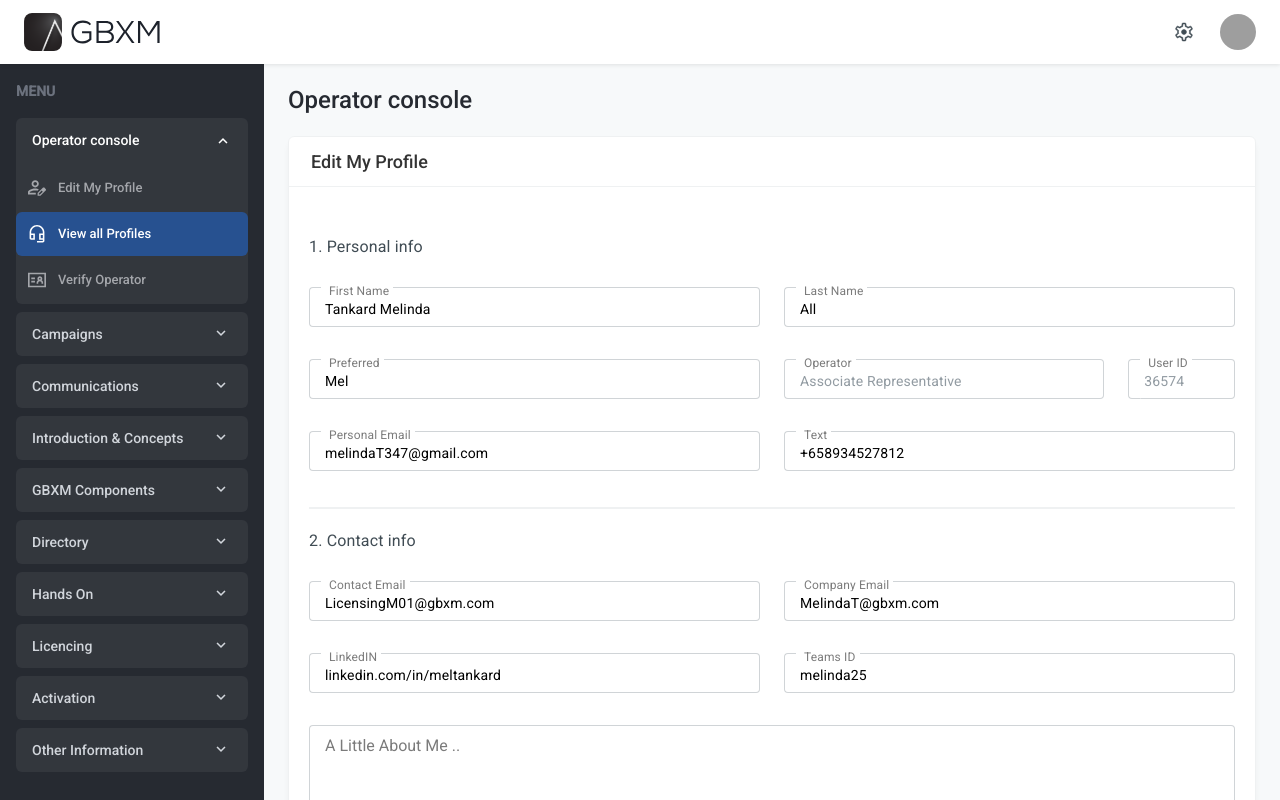
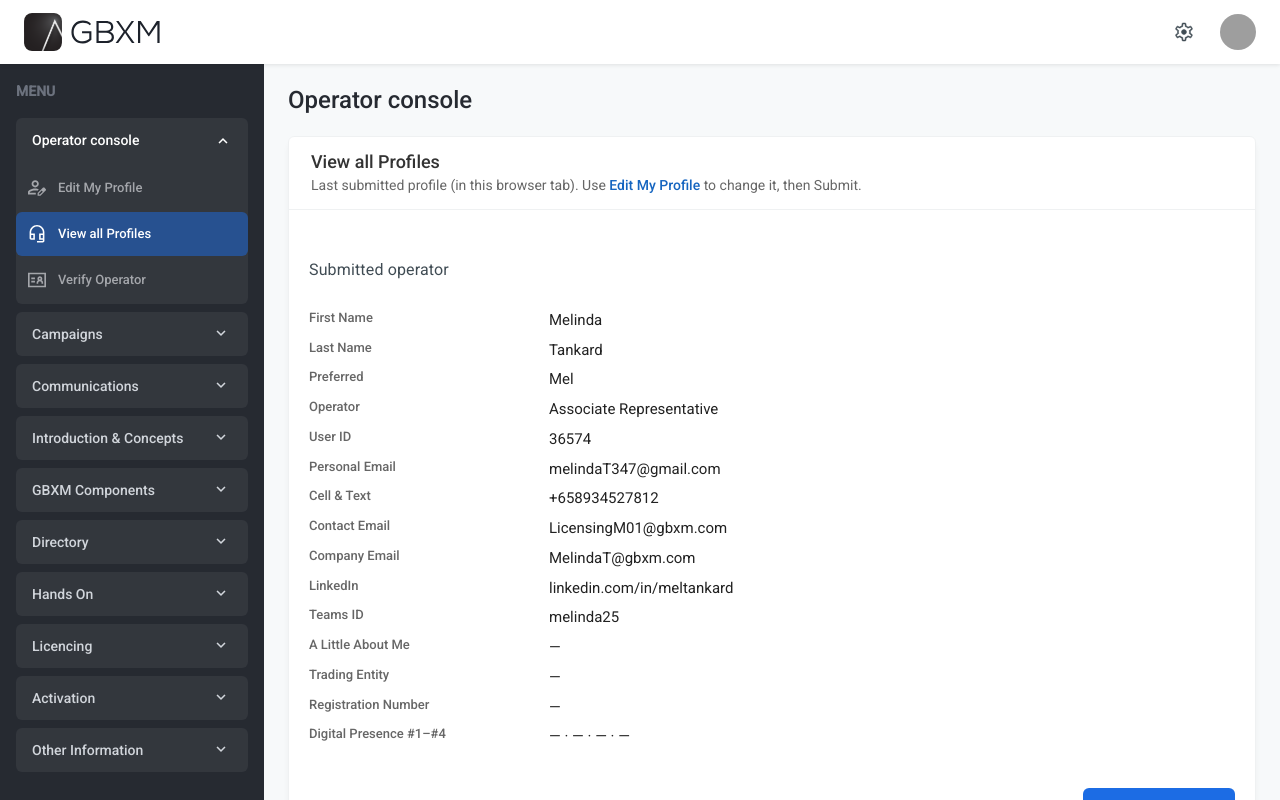
Before and after one commit to alamin209/licensee-center, an Angular app: page /operator-console/view-all-profiles in a window 1280 px wide. Built offline with nearby package versions, Linux system fonts and the light colour scheme; grey boxes are pictures that could not be loaded.

Commit message:
chnaeg added

```diff
--- a/src/app/pages/view-all-profiles/view-all-profiles.component.html
+++ b/src/app/pages/view-all-profiles/view-all-profiles.component.html
@@ -3,182 +3,77 @@
     <h1>Operator console</h1>
   </div>
 
-  <mat-card class="form-card app-outlined-form" appearance="outlined">
+  <mat-card class="form-card app-outlined-form profile-readonly-card" appearance="outlined">
     <mat-card-header class="custom-card-header">
-      <mat-card-title>Edit My Profile</mat-card-title>
+      <mat-card-title>View all Profiles</mat-card-title>
+      <mat-card-subtitle class="demo-hint">
+        Last submitted profile (in this browser tab). Use
+        <a routerLink="/profile/all">Edit My Profile</a>
+        to change it, then Submit.
+      </mat-card-subtitle>
     </mat-card-header>
 
     <mat-card-content class="profile-form">
-      <div class="section-title">1. Personal info</div>
+      <div class="section-title">Submitted operator</div>
 
-      <div class="form-grid form-grid--cols-2">
-        <mat-form-field appearance="outline">
-          <mat-label>First Name</mat-label>
-          <input matInput name="givenName" value="Tankard Melinda" />
-        </mat-form-field>
+      <dl class="profile-readonly">
+        <dt>First Name</dt>
+        <dd>{{ store.submitted.givenName }}</dd>
+        <dt>Last Name</dt>
+        <dd>{{ store.submitted.lastName }}</dd>
+        <dt>Preferred</dt>
+        <dd>{{ store.submitted.preferred }}</dd>
+        <dt>Operator</dt>
+        <dd>{{ store.submitted.title }}</dd>
+        <dt>User ID</dt>
+        <dd>{{ store.submitted.userId }}</dd>
+        @if (store.submittedPhotoDataUrl) {
+          <dt>Profile photo</dt>
+          <dd class="profile-readonly__photo-cell">
+            <img [src]="store.submittedPhotoDataUrl" alt="Submitted profile photo" class="profile-readonly__thumb" />
+          </dd>
+        }
+        <dt>Personal Email</dt>
+        <dd>{{ store.submitted.personalEmail }}</dd>
+        <dt>Cell &amp; Text</dt>
+        <dd>{{ store.submitted.cell }}</dd>
+        <dt>Contact Email</dt>
+        <dd>{{ store.submitted.contactEmail }}</dd>
+        <dt>Company Email</dt>
+        <dd>{{ store.submitted.companyEmail }}</dd>
+        <dt>LinkedIn</dt>
+        <dd>{{ store.submitted.linkedin }}</dd>
+        <dt>Teams ID</dt>
+        <dd>{{ store.submitted.teamsId }}</dd>
+        <dt>A Little About Me</dt>
+        <dd>{{ store.submitted.about || '—' }}</dd>
+        <dt>Trading Entity</dt>
+        <dd>{{ store.submitted.tradingEntity || '—' }}</dd>
+        <dt>Registration Number</dt>
+        <dd>{{ store.submitted.registration || '—' }}</dd>
+        <dt>Digital Presence #1–#4</dt>
+        <dd>
+          {{ store.submitted.digitalPresence1 || '—' }} · {{ store.submitted.digitalPresence2 || '—' }} ·
+          {{ store.submitted.digitalPresence3 || '—' }} · {{ store.submitted.digitalPresence4 || '—' }}
+        </dd>
+        @if (store.submittedPhotoName || store.submittedCvName) {
+          <dt>Attachments (last submit)</dt>
+          <dd>
+            @if (store.submittedPhotoName) {
+              <span>Photo: {{ store.submittedPhotoName }}</span>
+            }
+            @if (store.submittedPhotoName && store.submittedCvName) {
+              <span> · </span>
+            }
+            @if (store.submittedCvName) {
+              <span>CV: {{ store.submittedCvName }}</span>
+            }
+          </dd>
+        }
+      </dl>
 
-        <mat-form-field appearance="outline">
-          <mat-label>Last Name</mat-label>
-          <input matInput name="lastName" value="All" />
-        </mat-form-field>
-      </div>
-
-      <!-- Row: 50% Preferred | 50% (Title ~75% + User ID ~25%) -->
-      <div class="form-grid form-grid--row-preferred">
-        <mat-form-field appearance="outline">
-          <mat-label>Preferred</mat-label>
-          <input matInput name="preferred" value="Mel" />
-        </mat-form-field>
-
-        <div class="form-grid form-grid--cols-title-user">
-          <mat-form-field appearance="outline">
-            <mat-label>Operator</mat-label>
-            <input
-              matInput
-              type="text"
-              name="title"
-              value="Associate Representative"
-              disabled
-              title="Assigned by the system — not editable"
-            />
-          </mat-form-field>
-
-          <mat-form-field appearance="outline">
-            <mat-label>User ID</mat-label>
-            <input
-              matInput
-              type="text"
-              name="userId"
-              inputmode="numeric"
-              value="36574"
-              disabled
-              title="Assigned by the system — not editable"
-            />
-          </mat-form-field>
-        </div>
-      </div>
-
-      <div class="form-grid form-grid--cols-2">
-        <mat-form-field appearance="outline">
-          <mat-label>Personal Email</mat-label>
-          <input matInput name="personalEmail" value="melindaT347@gmail.com" />
-        </mat-form-field>
-
-        <mat-form-field appearance="outline">
-          <mat-label>Text</mat-label>
-          <input matInput name="cell" value="+658934527812" />
-        </mat-form-field>
-      </div>
-      <hr class="form-divider">
-
-      <div class="section-title section-title--spaced">2. Contact info</div>
-
-      <div class="form-grid form-grid--cols-2">
-        <mat-form-field appearance="outline">
-          <mat-label>Contact Email</mat-label>
-          <input matInput name="contactEmail" value="LicensingM01@gbxm.com" />
-        </mat-form-field>
-
-        <mat-form-field appearance="outline">
-          <mat-label>Company Email</mat-label>
-          <input matInput name="companyEmail" value="MelindaT@gbxm.com" />
-        </mat-form-field>
-      </div>
-
-      <div class="form-grid form-grid--cols-2">
-        <mat-form-field appearance="outline">
-          <mat-label>LinkedIN</mat-label>
-          <input matInput name="linkedin" value="linkedin.com/in/meltankard" />
-        </mat-form-field>
-
-        <mat-form-field appearance="outline">
-          <mat-label>Teams ID</mat-label>
-          <input matInput name="teamsId" value="melinda25" />
-        </mat-form-field>
-      </div>
-
-      <div class="form-grid form-grid--cols-1">
-        <mat-form-field appearance="outline" class="form-field--textarea">
-          <mat-label>A Little About Me ..</mat-label>
-          <textarea matInput rows="3" name="about"></textarea>
-        </mat-form-field>
-      </div>
-      <hr class="form-divider">
-
-      <div class="section-title section-title--spaced">3. Personal info</div>
-
-      <div class="form-grid form-grid--cols-2">
-        <div class="upload-field">
-          <mat-form-field appearance="outline" floatLabel="always" class="file-upload">
-            <mat-label>Upload Picture</mat-label>
-            <span matTextPrefix class="file-upload__prefix">
-              <button type="button" mat-button class="file-upload__btn" (click)="pictureInput.click()">
-                Choose file
-              </button>
-              <span class="file-upload__divider" aria-hidden="true"></span>
-            </span>
-            <input matInput readonly [value]="pictureFileName" placeholder="File not selected" />
-          </mat-form-field>
-          <input #pictureInput type="file" class="upload-field__native" accept="image/*"
-            (change)="onPictureSelected($event)" />
-        </div>
-
-        <div class="upload-field">
-          <mat-form-field appearance="outline" floatLabel="always" class="file-upload">
-            <mat-label>Upload CV</mat-label>
-            <span matTextPrefix class="file-upload__prefix">
-              <button type="button" mat-button class="file-upload__btn" (click)="cvInput.click()">
-                Choose file
-              </button>
-              <span class="file-upload__divider" aria-hidden="true"></span>
-            </span>
-            <input matInput readonly [value]="cvFileName" placeholder="File not selected" />
-          </mat-form-field>
-          <input #cvInput type="file" class="upload-field__native" accept=".pdf,.doc,.docx,application/pdf"
-            (change)="onCvSelected($event)" />
-        </div>
-      </div>
-
-      <div class="form-grid form-grid--cols-2">
-        <mat-form-field appearance="outline">
-          <mat-label>Trading Entity</mat-label>
-          <input matInput name="tradingEntity" />
-        </mat-form-field>
-
-        <mat-form-field appearance="outline">
-          <mat-label>Registration Number</mat-label>
-          <input matInput name="registration" />
-        </mat-form-field>
-      </div>
-
-      <div class="form-grid form-grid--cols-2">
-        <mat-form-field appearance="outline">
-          <mat-label>Digital Presence #1</mat-label>
-          <input matInput name="dp1" />
-        </mat-form-field>
-
-        <mat-form-field appearance="outline">
-          <mat-label>Digital Presence #2</mat-label>
-          <input matInput name="dp2" />
-        </mat-form-field>
-      </div>
-
-      <div class="form-grid form-grid--cols-2">
-        <mat-form-field appearance="outline">
-          <mat-label>Digital Presence #3</mat-label>
-          <input matInput name="dp3" />
-        </mat-form-field>
-
-        <mat-form-field appearance="outline">
-          <mat-label>Digital Presence #4</mat-label>
-          <input matInput name="dp4" />
-        </mat-form-field>
-      </div>
-
-      <div class="form-actions">
-        <button mat-flat-button class="btn-primary" type="button">Save</button>
-        <button mat-flat-button class="btn-primary" type="button">Submit</button>
-        <button mat-flat-button class="btn-secondary" type="button">Email link</button>
+      <div class="form-actions profile-form__actions">
+        <a mat-flat-button class="btn-primary" routerLink="/profile/all">Edit My Profile</a>
       </div>
     </mat-card-content>
   </mat-card>
--- a/src/app/pages/view-all-profiles/view-all-profiles.component.scss
+++ b/src/app/pages/view-all-profiles/view-all-profiles.component.scss
@@ -1,2 +1,58 @@
-// Form layout lives globally in `app-page-layout.scss` (`.form-grid`).
-// Outlined fields + stack gap: `app-outlined-forms.scss` + `--app-form-field-stack-gap` in `styles.scss`.
+// Mirrors profile-edit “View all Profiles” read-only layout (same class names as profile-edit).
+
+.demo-hint {
+  margin-top: 0.25rem;
+  font-size: 0.875rem;
+  line-height: 1.35;
+  color: var(--mat-sys-on-surface-variant, rgba(0, 0, 0, 0.6));
+}
+
+.demo-hint a {
+  color: #1565c0;
+  font-weight: 500;
+  text-decoration: none;
+
+  &:hover {
+    text-decoration: underline;
+  }
+}
+
+.profile-form__actions {
+  justify-content: flex-end;
+  flex-wrap: wrap;
+}
+
+.profile-readonly {
+  display: grid;
+  grid-template-columns: minmax(140px, 220px) 1fr;
+  gap: 0.5rem 1.25rem;
+  margin: 0;
+
+  dt {
+    margin: 0;
+    font-size: 0.8125rem;
+    font-weight: 500;
+    color: var(--mat-sys-on-surface-variant, rgba(0, 0, 0, 0.6));
+  }
+
+  dd {
+    margin: 0;
+    font-size: 0.9375rem;
+    line-height: 1.45;
+    color: var(--mat-sys-on-surface, rgba(0, 0, 0, 0.87));
+  }
+}
+
+.profile-readonly__photo-cell {
+  padding-top: 4px;
+}
+
+.profile-readonly__thumb {
+  display: block;
+  width: 96px;
+  height: 96px;
+  border-radius: 50%;
+  object-fit: cover;
+  border: 2px solid #e4e7ea;
+  box-shadow: 0 2px 8px rgba(0, 0, 0, 0.06);
+}
--- a/src/app/pages/view-all-profiles/view-all-profiles.component.ts
+++ b/src/app/pages/view-all-profiles/view-all-profiles.component.ts
@@ -1,29 +1,16 @@
-import { Component } from '@angular/core';
+import { Component, inject } from '@angular/core';
+import { RouterLink } from '@angular/router';
 import { MatCardModule } from '@angular/material/card';
-import { MatFormFieldModule } from '@angular/material/form-field';
-import { MatInputModule } from '@angular/material/input';
 import { MatButtonModule } from '@angular/material/button';
+import { OperatorProfileStore } from '../../services/operator-profile-store.service';
 
 @Component({
   selector: 'app-view-all-profiles',
   standalone: true,
-  imports: [MatCardModule, MatFormFieldModule, MatInputModule, MatButtonModule],
+  imports: [MatCardModule, MatButtonModule, RouterLink],
   templateUrl: './view-all-profiles.component.html',
   styleUrl: './view-all-profiles.component.scss'
 })
 export class ViewAllProfilesComponent {
-  pictureFileName = '';
-  cvFileName = '';
-
-  onPictureSelected(event: Event): void {
-    const input = event.target as HTMLInputElement;
-    const file = input.files?.[0];
-    this.pictureFileName = file?.name ?? '';
-  }
-
-  onCvSelected(event: Event): void {
-    const input = event.target as HTMLInputElement;
-    const file = input.files?.[0];
-    this.cvFileName = file?.name ?? '';
-  }
+  readonly store = inject(OperatorProfileStore);
 }
```
